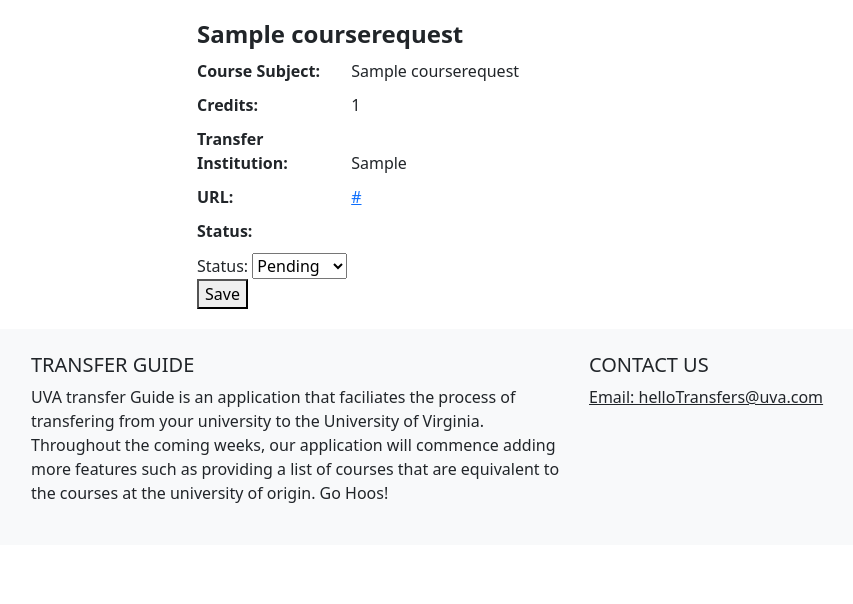
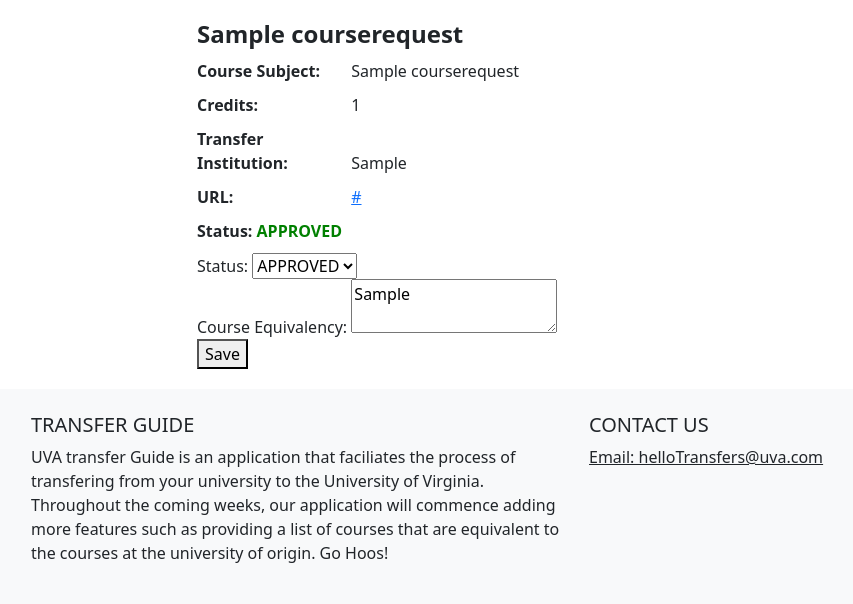
Before and after one commit to DTHM3/TransferGuide, a Django app: page /guide/course-requests/1/ in a window 1280 px wide. Shown: the part 56-660 px from the top of the page, without its empty margins (63-916 px from the left). Run offline with Django 4.2, Linux system fonts and the light colour scheme; a user stored in the database is signed in; tables that the repository leaves empty hold one stand-in row (values such as "Sample post"); some libraries are stand-ins or nearby versions.

Commit message:
fixerd model to handle course_equivalency and bug

```diff
--- a/transferguideApp/models.py
+++ b/transferguideApp/models.py
@@ -33,15 +33,17 @@
         ('APPROVED', 'Approved'),
         ('DENIED', 'Denied'),
     )
-    status = models.CharField(max_length=10, choices=STATUS_CHOICES, default='Pending')
+    course_equivalency = models.CharField(max_length=200, default="")
+    status = models.CharField(max_length=20, choices=STATUS_CHOICES, default='PENDING')
     user = models.ForeignKey(User, on_delete=models.CASCADE, default="NO USER")
 
-    def save(self, *args, **kwargs):
-        if hasattr(self, 'user') and self.user.is_staff:
-            self.status = 'Approved'
-            super(CourseRequest, self).save(*args, **kwargs)
-        else:
-            super(CourseRequest, self).save(*args, **kwargs)
+    # def save(self, *args, **kwargs):
+    #     if hasattr(self, 'user') and self.user.is_staff:
+    #         if not self.pk:
+    #             self.status = ('APPROVED', 'Approved')
+    #             super(CourseRequest, self).save(*args, **kwargs)
+    #     else:
+    #         super(CourseRequest, self).save(*args, **kwargs)
 
     # def save(self, *args, **kwargs):
     #     if not self.pk:
--- a/transferguideApp/templates/courserequest/course_request_detail.html
+++ b/transferguideApp/templates/courserequest/course_request_detail.html
@@ -71,15 +71,15 @@
   margin-bottom: 10px;
 }
 
-.pending {
+.PENDING {
   color: orange;
 }
 
-.approved {
+.APPROVED {
   color: green;
 }
 
-.denied {
+.DENIED {
   color: red;
 }
 
@@ -121,22 +121,25 @@
             </div>
             <div class="status">
               <label>Status:</label>
-              {% if course_request.status == "Pending" %}
-                <span class="pending">{{ course_request.status }}</span>
-              {% elif course_request.status == "Approved" %}
-                <span class="approved">{{ course_request.status }}</span>
-              {% elif course_request.status == "Denied" %}
-                <span class="denied">{{ course_request.status }}</span>
+              {% if course_request.status == "PENDING" %}
+                <span class="PENDING">{{ course_request.status }}</span>
+              {% elif course_request.status == "APPROVED" %}
+                <span class="APPROVED">{{ course_request.status }}</span>
+              {% elif course_request.status == "DENIED" %}
+                <span class="DENIED">{{ course_request.status }}</span>
               {% endif %}
             </div>
             <form method="POST">
                 {% csrf_token %}
                 <label for="status">Status:</label>
                 <select id="status" name="status">
-                <option value="Pending" {% if course_request.status == "Pending" %}selected{% endif %}>Pending</option>
-                <option value="Approved" {% if course_request.status == "Approved" %}selected{% endif %}>Approved</option>
-                <option value="Denied" {% if course_request.status == "Denied" %}selected{% endif %}>Denied</option>
+                <option value="PENDING" {% if course_request.status == "PENDING" %}selected{% endif %}>PENDING</option>
+                <option value="APPROVED" {% if course_request.status == "APPROVED" %}selected{% endif %}>APPROVED</option>
+                <option value="DENIED" {% if course_request.status == "DENIED" %}selected{% endif %}>DENIED</option>
                 </select>
+                <br>
+                <label for="course_equivalency">Course Equivalency:</label>
+                <textarea id="course_equivalency" name="course_equivalency">{% if course_request.course_equivalency %}{{ course_request.course_equivalency }}{% endif %}</textarea>
                 <br>
                 <button type="submit">Save</button>
             </form>
@@ -160,12 +163,12 @@
                 </div>
                 <div class="status">
                 <label>Status:</label>
-                {% if course_request.status == "Pending" %}
-                    <span class="pending">{{ course_request.status }}</span>
-                {% elif course_request.status == "Approved" %}
-                    <span class="approved">{{ course_request.status }}</span>
-                {% elif course_request.status == "Denied" %}
-                    <span class="denied">{{ course_request.status }}</span>
+                {% if course_request.status == "PENDING" %}
+                    <span class="PENDING">{{ course_request.status }}</span>
+                {% elif course_request.status == "APPROVED" %}
+                    <span class="APPROVED">{{ course_request.status }}</span>
+                {% elif course_request.status == "DENIED" %}
+                    <span class="DENIED">{{ course_request.status }}</span>
                 {% endif %}
                 </div>
             </div>
--- a/transferguideApp/views.py
+++ b/transferguideApp/views.py
@@ -119,10 +119,11 @@
 def course_request_detail(request, id):
     if not request.user.is_authenticated:
         return redirect('login')
-    course_request = get_object_or_404(CourseRequest, id=id)
+    course_request = CourseRequest.objects.get(id=id)
 
     if request.method == 'POST':
         course_request.status = request.POST['status']
+        course_request.course_equivalency = request.POST['course_equivalency']
         course_request.save()
         return redirect('course-requests')
 
```
Also changed, not shown: transferguideApp/templates/courserequest/course-requests.html (+20 -1 lines), transferguideApp/migrations/0009_courserequest_course_equivalency_and_more.py (added), transferguideApp/migrations/0010_alter_courserequest_status.py (added).
